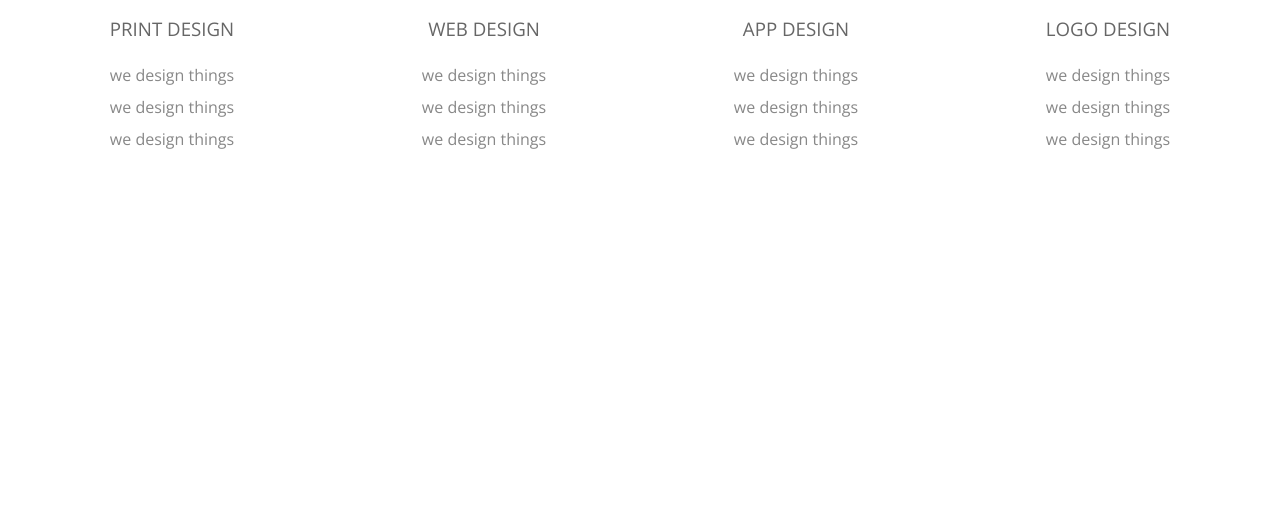
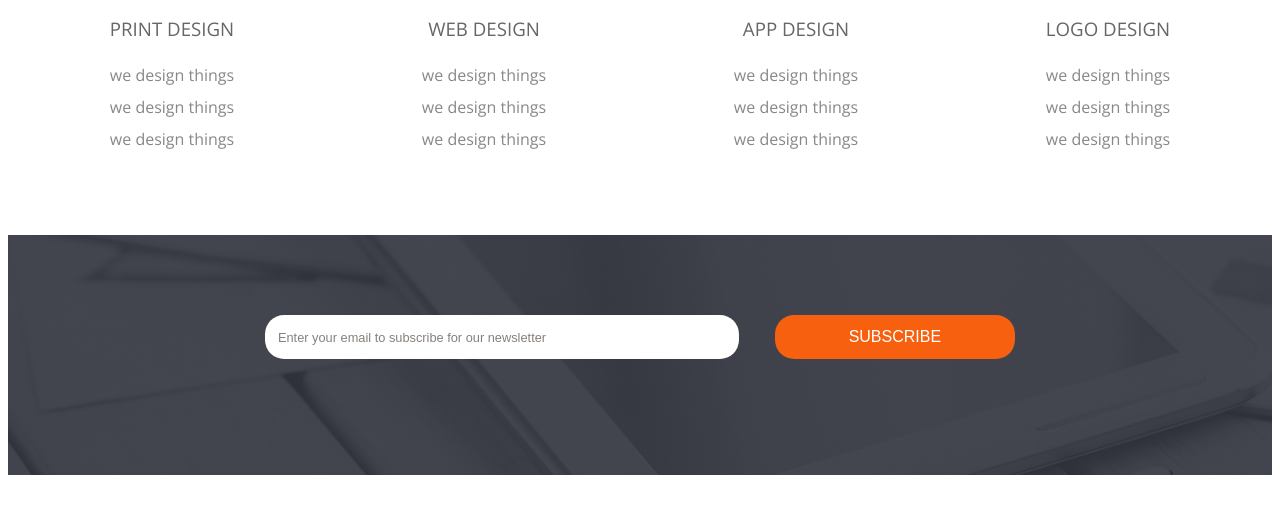
Before and after one commit to developer-nawwar/WeDesignThings, a plain HTML site: page index.html in a window 1280 px wide. Shown: the part 1039-1552 px from the top of the page. Drawn offline with nearby package versions, Linux system fonts and the light colour scheme.

Commit message:
Adding Subscribe Section

```diff
--- a/css/style.css
+++ b/css/style.css
@@ -15,6 +15,10 @@ body{
 }
 .table-row{
     display: table-row;
+}
+form input::placeholder{
+    font-size: 0.8rem;
+    color: #86807c;
 }
 .text-center{
     text-align: center;
@@ -40,7 +44,7 @@ background-size: cover;
 color:#FFF;
 
 }
-.header .overlay{
+.overlay{
     background: rgba(49, 51, 61, 0.9);
     width: 100%;
     height: 100%;
@@ -158,6 +162,63 @@ color:#FFF;
     margin-right: 0%;
 }
 
+                                         /* Strat Subscribe */
+.subscribe{
+    background:url('../img/Subscribe-Stock.jpg');
+    -webkit-background-size:cover;
+   -moz-backgroun-size:cover;
+   -o-background-size:cover;
+   background-repeat: no-repeat;
+background-size: cover;
+height: 15rem;
+color: #FFF;
+
+
+}
+.subscribe form{
+    width: 70rem;
+    margin: auto;
+    padding: 5rem 0;
+    text-align: center;
+}
+.subscribe form input[type="email"]{
+    padding: 0.8rem;
+    width: 28rem ;
+    font-size: 1rem;
+    border-radius: 1.2rem;
+    border: none;
+
+
+}
+.subscribe form button {
+    padding: 0.8rem ;
+    width:15rem ;
+    border: none;
+    border-radius: 1.2rem;
+    color: #FFF;
+    background-color: #f7600e;
+    font-size: 1rem;
+    margin-left: 2rem;
+
+
+}
+
+
+
+
+
+
+
+
+
+
+
+
+
+
+
+                                        /* End Subscribe */
+
 
 
 
--- a/index.html
+++ b/index.html
@@ -95,6 +95,24 @@
        </div>
     </div>
 </div>
+                                          <!-- Start Subscibe -->
+<div class="subscribe">
+    <div class="overlay">
+    <div class="container">
+    <form>
+       <input type="email" id="email" placeholder="Enter your email to subscribe for our newsletter">
+        <button class="upper">Subscribe</button>
+    </form>
+    </div>
+</div>
+</div>
+
+
+
+
+
+                                          <!-- End Subscibe -->
+
 
 
 
```
Also changed, not shown: img/Subscribe-Stock.jpg (added), js/custom.js (line endings or trailing spaces).
